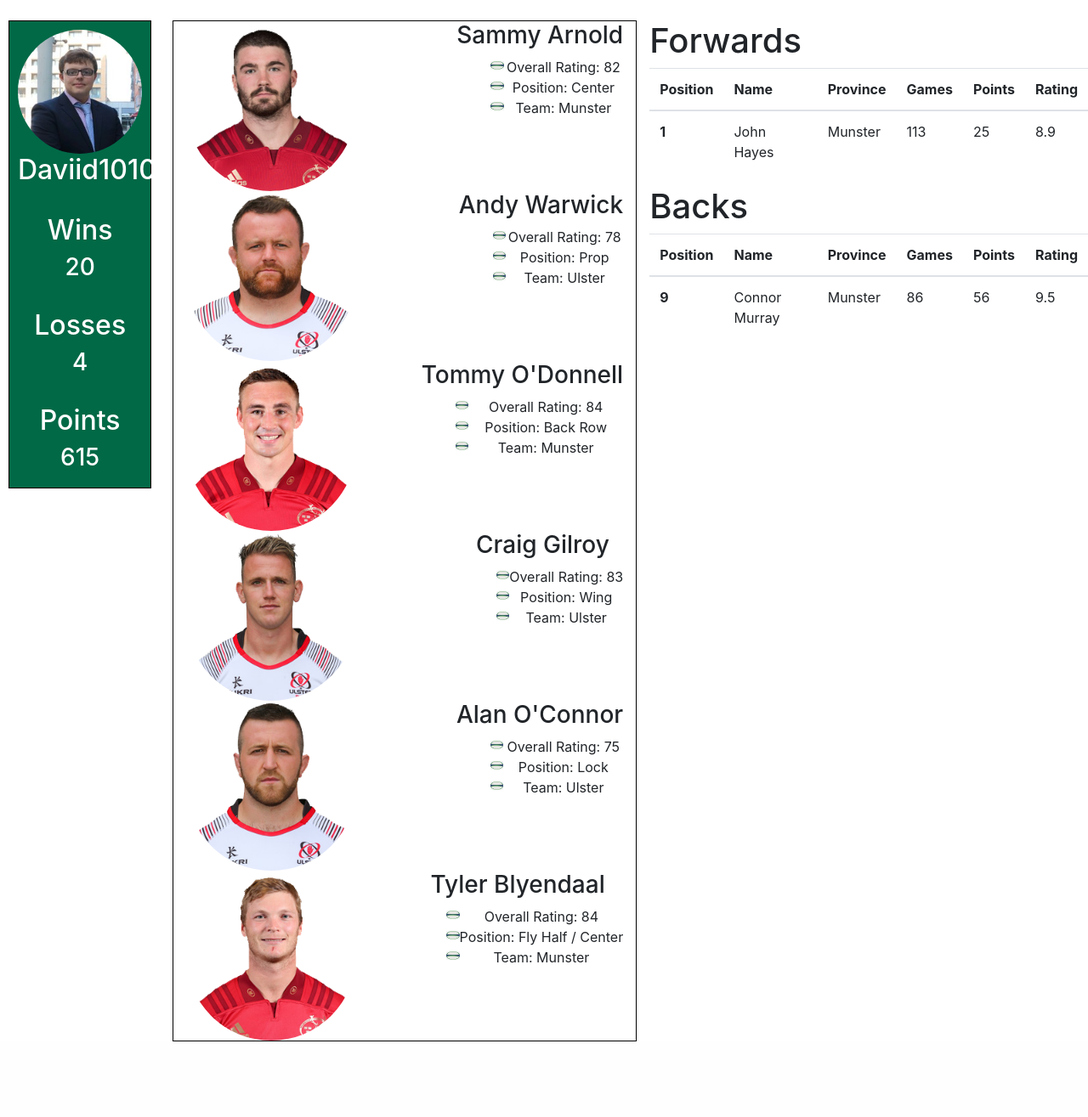
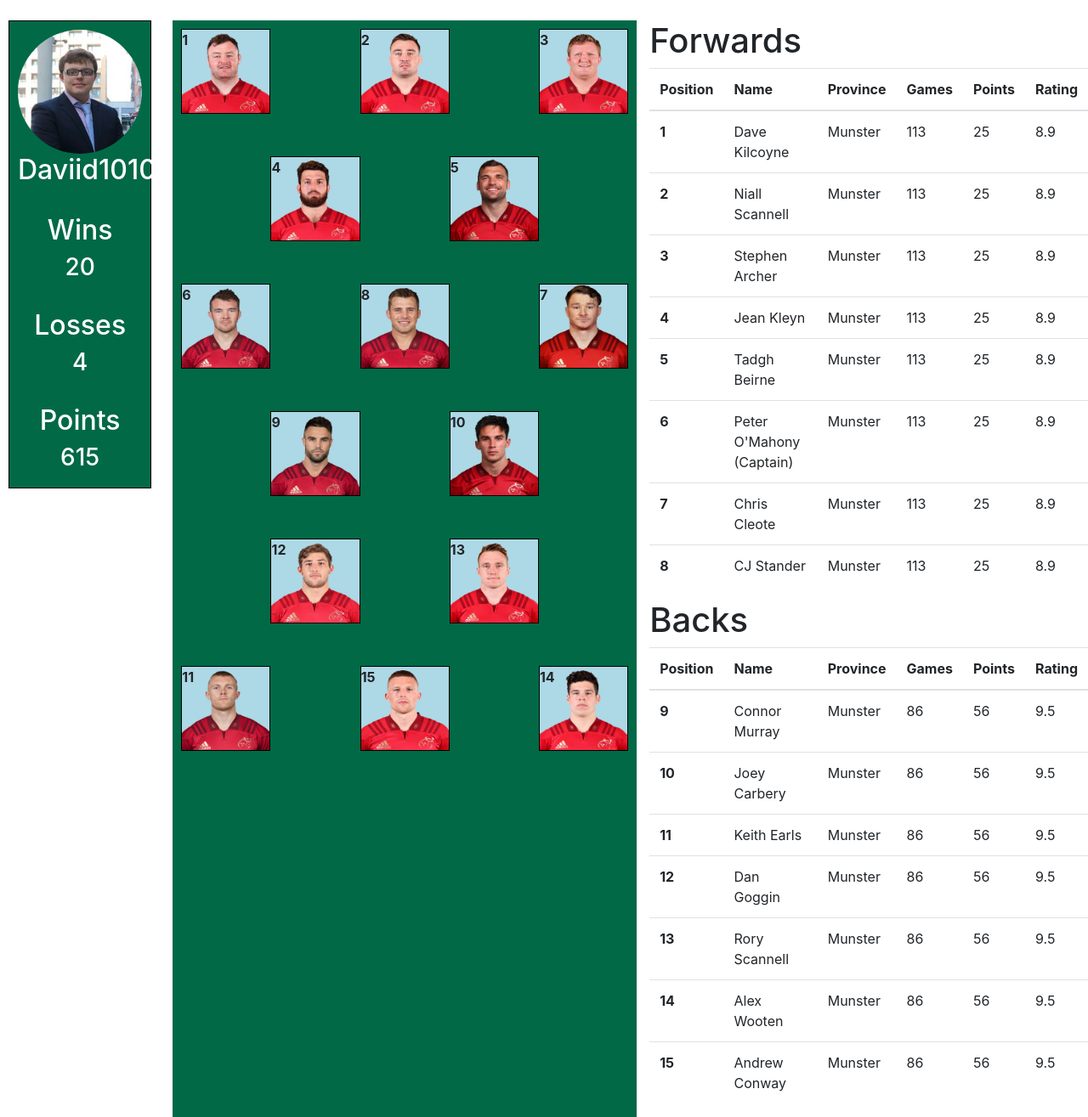
Before and after one commit to Daviid1010/TeamProjectSemester3, a PHP site: page / in a window 1280 px wide. Shown: the part 76-1391 px from the top of the page at 85% size. Before the commit the page ends 1302 px from the top, so only its background shows below. Run offline with PHP 8.4, Linux system fonts and the light colour scheme.

Commit message:
updated home page to show players images and on stats on table

```diff
--- a/css/style.css
+++ b/css/style.css
@@ -68,7 +68,8 @@ img {
 
 #forwards {
     background-color: white;
-    border: 1px solid black;
+    padding: 10px;
+    background-color: #016946;
 }
 
 #forwards img {
@@ -99,3 +100,70 @@ img {
 .player-text {
     float: right;
 }
+
+.playerRow {
+    width: 100%;
+    height: 150px;
+    padding-bottom: 15px;
+}
+
+.playerBox {
+    width: 20%;
+    height: 100px;
+    margin: 0px;
+    float: left;
+    background-size: 100% 100%;
+}
+
+.full {
+    border: 1px solid black;
+    background-color: lightblue;
+    font-weight: bold;
+}
+
+#player1 {
+    background-image: url("../images/Ulster&MunsterPics/Munster/dKilcoyne.png");
+}
+
+#player2 {
+    background-image: url("../images/Ulster&MunsterPics/Munster/nScannell.png");
+}
+#player3 {
+    background-image: url("../images/Ulster&MunsterPics/Munster/sArcher.png");
+}
+#player4 {
+    background-image: url("../images/Ulster&MunsterPics/Munster/jKleyn.png");
+}
+#player5 {
+    background-image: url("../images/Ulster&MunsterPics/Munster/tBeirne.png");
+}
+#player6 {
+    background-image: url("../images/Ulster&MunsterPics/Munster/pOmahony.png");
+ }
+#player7 {
+    background-image: url("../images/Ulster&MunsterPics/Munster/cCloete.png");
+}
+#player8 {
+    background-image: url("../images/Ulster&MunsterPics/Munster/cStander.png");
+}
+#player9 {
+    background-image: url("../images/Ulster&MunsterPics/Munster/cMurray.png");
+}
+#player10 {
+    background-image: url("../images/Ulster&MunsterPics/Munster/jCarbery.png");
+}
+#player11 {
+    background-image: url("../images/Ulster&MunsterPics/Munster/kEarls.png");
+}
+#player12 {
+    background-image: url("../images/Ulster&MunsterPics/Munster/dGoggin.png");
+}
+#player13 {
+    background-image: url("../images/Ulster&MunsterPics/Munster/rScannell.png");
+}
+#player14 {
+    background-image: url("../images/Ulster&MunsterPics/Munster/aWootton.png");
+}
+#player15 {
+    background-image: url("../images/Ulster&MunsterPics/Munster/aConway.png");
+}
--- a/index.html
+++ b/index.html
@@ -54,84 +54,59 @@
         </div>
         <div class="col-sm-5 players third" id="forwards">
 
-            <div class="text-center player">
-                <img class="rounded-circle img-fluid" src="images/sArnold.png" alt="Italian Trulli" style="display: inline-block;"/>
-                <div class="player-text">
-                    <h3>Sammy Arnold</h3>
-                    <ul style="list-style-type:none">
-                        <li><img class="icon" src="images/iconrugby.png" alt="alternative text for your image"> Overall Rating: 82</li>
-                        <li><img class="icon" src="images/iconrugby.png" alt="alternative text for your image"> Position: Center</li>
-                        <li><img class="icon" src="images/iconrugby.png" alt="alternative text for your image"> Team: Munster</li>
-                    </ul>
-                </div>
+            <div class="playerRow">
+                <!--Front Row -->
+                <div class="playerBox full" id="player1">1</div>
+                <div class="playerBox"></div>
+                <div class="playerBox full" id="player2">2</div>
+                <div class="playerBox"></div>
+                <div class="playerBox full" id= "player3">3</div>
             </div>
+            <div class="playerRow">
+                <!--Locks -->
+                <div class="playerBox"></div>
+                <div class="playerBox full" id="player4">4</div>
+                <div class="playerBox"></div>
+                <div class="playerBox full" id="player5">5</div>
+                <div class="playerBox"></div>
+            </div>
+            <div class="playerRow">
+                <!--Back Row -->
+                <div class="playerBox full" id="player6">6</div>
+                <div class="playerBox"></div>
+                <div class="playerBox full" id="player8">8</div>
+                <div class="playerBox"></div>
+                <div class="playerBox full" id="player7">7</div>
+            </div>
+            <div class="playerRow">
+                <!--Half Backs -->
+                <div class="playerBox"></div>
+                <div class="playerBox full" id="player9">9</div>
+                <div class="playerBox"></div>
+                <div class="playerBox full" id="player10">10</div>
+                <div class="playerBox"></div>
+            </div>
+            <div class="playerRow">
+                <!--Centres -->
+                <div class="playerBox"></div>
+                <div class="playerBox full" id="player12">12</div>
+                <div class="playerBox"></div>
+                <div class="playerBox full" id="player13">13</div>
+                <div class="playerBox"></div>
+            </div>
+            <div class="playerRow">
+                <!--Backline -->
+                <div class="playerBox full" id="player11">11</div>
+                <div class="playerBox"></div>
+                <div class="playerBox full" id="player15">15</div>
+                <div class="playerBox"></div>
+                <div class="playerBox full" id="player14">14</div>
+            </div>
+        </div>
 
-            <div class="text-center player">
-                <img class="rounded-circle img-fluid"src="images/aWarwick.png" alt="Italian Trulli">
-                <div class="player-text">
-                    <h3>Andy Warwick</h3>
-                    <ul style="list-style-type:none">
-                        <li><img class="icon" src="images/iconrugby.png" alt="alternative text for your image"> Overall Rating: 78</li>
-                        <li><img class="icon" src="images/iconrugby.png" alt="alternative text for your image"> Position: Prop</li>
-                        <li><img class="icon" src="images/iconrugby.png" alt="alternative text for your image"> Team: Ulster</li>
-                    </ul>
-                </div>
-            </div>
-
-            <div class="text-center player">
-                <img class="rounded-circle img-fluid"  src="images/tOdonnell.png" alt="Italian Trulli">
-                <div class="player-text">
-                    <h3>Tommy O'Donnell</h3>
-                    <ul style="list-style-type:none">
-                        <li><img class="icon" src="images/iconrugby.png" alt="alternative text for your image"> Overall Rating: 84</li>
-                        <li><img class="icon" src="images/iconrugby.png" alt="alternative text for your image"> Position: Back Row</li>
-                        <li><img class="icon" src="images/iconrugby.png" alt="alternative text for your image"> Team: Munster</li>
-                    </ul>
-                </div>
-            </div>
-
-            <div class="text-center player">
-                <img class="rounded-circle img-fluid"  src="images/cGilroy.png" alt="Italian Trulli">
-                <div class="player-text">
-                    <h3>Craig Gilroy</h3>
-                    <ul style="list-style-type:none">
-                        <li><img class="icon" src="images/iconrugby.png" alt="alternative text for your image"> Overall Rating: 83</li>
-                        <li><img class="icon" src="images/iconrugby.png" alt="alternative text for your image"> Position: Wing</li>
-                        <li><img class="icon" src="images/iconrugby.png" alt="alternative text for your image"> Team: Ulster</li>
-                    </ul>
-                </div>
-
-            </div>
-
-            <div class="text-center player">
-                <img class="rounded-circle img-fluid"  src="images/aO'Connor.png" alt="Italian Trulli">
-                <div class="player-text">
-                    <h3>Alan O'Connor</h3>
-                    <ul style="list-style-type:none">
-                        <li><img class="icon" src="images/iconrugby.png" alt="alternative text for your image"> Overall Rating: 75</li>
-                        <li><img class="icon" src="images/iconrugby.png" alt="alternative text for your image"> Position: Lock</li>
-                        <li><img class="icon" src="images/iconrugby.png" alt="alternative text for your image"> Team: Ulster</li>
-                    </ul>
-                </div>
-            </div>
-
-            <div class="text-center player">
-                <img class="rounded-circle img-fluid" src="images/tBlyendaal.png" alt="Italian Trulli">
-                <div class="player-text">
-                    <h3>Tyler Blyendaal</h3>
-                    <ul style="list-style-type:none">
-                        <li><img class="icon" src="images/iconrugby.png" alt="alternative text for your image"> Overall Rating: 84</li>
-                        <li><img class="icon" src="images/iconrugby.png" alt="alternative text for your image"> Position: Fly Half / Center</li>
-                        <li><img class="icon" src="images/iconrugby.png" alt="alternative text for your image"> Team: Munster</li>
-                    </ul>
-                </div>
-            </div>
-
-
-        </div>
         <div class="col-sm-5 players third" id="backs">
             <h1>Forwards</h1>
-            <table class="table">
+            <table class="table table-hover">
                 <thead>
                 <tr>
                     <th scope="col">Position</th>
@@ -146,7 +121,63 @@
                 <tbody>
                 <tr>
                     <th scope="row">1</th>
-                    <td>John Hayes</td>
+                    <td>Dave Kilcoyne</td>
+                    <td>Munster</td>
+                    <td>113</td>
+                    <td>25</td>
+                    <td>8.9</td>
+                </tr>
+                <tr>
+                    <th scope="row">2</th>
+                    <td>Niall Scannell</td>
+                    <td>Munster</td>
+                    <td>113</td>
+                    <td>25</td>
+                    <td>8.9</td>
+                </tr>
+                <tr>
+                    <th scope="row">3</th>
+                    <td>Stephen Archer</td>
+                    <td>Munster</td>
+                    <td>113</td>
+                    <td>25</td>
+                    <td>8.9</td>
+                </tr>
+                <tr>
+                    <th scope="row">4</th>
+                    <td>Jean Kleyn</td>
+                    <td>Munster</td>
+                    <td>113</td>
+                    <td>25</td>
+                    <td>8.9</td>
+                </tr>
+                <tr>
+                    <th scope="row">5</th>
+                    <td>Tadgh Beirne</td>
+                    <td>Munster</td>
+                    <td>113</td>
+                    <td>25</td>
+                    <td>8.9</td>
+                </tr>
+                <tr>
+                    <th scope="row">6</th>
+                    <td>Peter O'Mahony (Captain)</td>
+                    <td>Munster</td>
+                    <td>113</td>
+                    <td>25</td>
+                    <td>8.9</td>
+                </tr>
+                <tr>
+                    <th scope="row">7</th>
+                    <td>Chris Cleote</td>
+                    <td>Munster</td>
+                    <td>113</td>
+                    <td>25</td>
+                    <td>8.9</td>
+                </tr>
+                <tr>
+                    <th scope="row">8</th>
+                    <td>CJ Stander</td>
                     <td>Munster</td>
                     <td>113</td>
                     <td>25</td>
@@ -156,7 +187,7 @@
             </table>
 
             <h1>Backs</h1>
-            <table class="table">
+            <table class="table table-hover">
                 <thead>
                 <tr>
                     <th scope="col">Position</th>
@@ -177,6 +208,54 @@
                     <td>56</td>
                     <td>9.5</td>
                 </tr>
+                <tr>
+                    <th scope="row">10</th>
+                    <td>Joey Carbery</td>
+                    <td>Munster</td>
+                    <td>86</td>
+                    <td>56</td>
+                    <td>9.5</td>
+                </tr>
+                <tr>
+                    <th scope="row">11</th>
+                    <td>Keith Earls</td>
+                    <td>Munster</td>
+                    <td>86</td>
+                    <td>56</td>
+                    <td>9.5</td>
+                </tr>
+                <tr>
+                    <th scope="row">12</th>
+                    <td>Dan Goggin</td>
+                    <td>Munster</td>
+                    <td>86</td>
+                    <td>56</td>
+                    <td>9.5</td>
+                </tr>
+                <tr>
+                    <th scope="row">13</th>
+                    <td>Rory Scannell</td>
+                    <td>Munster</td>
+                    <td>86</td>
+                    <td>56</td>
+                    <td>9.5</td>
+                </tr>
+                <tr>
+                    <th scope="row">14</th>
+                    <td>Alex Wooten</td>
+                    <td>Munster</td>
+                    <td>86</td>
+                    <td>56</td>
+                    <td>9.5</td>
+                </tr>
+                <tr>
+                    <th scope="row">15</th>
+                    <td>Andrew Conway</td>
+                    <td>Munster</td>
+                    <td>86</td>
+                    <td>56</td>
+                    <td>9.5</td>
+                </tr>
                 </tbody>
             </table>
         </div>
```
